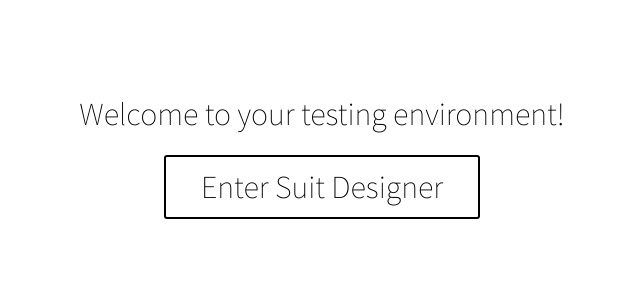
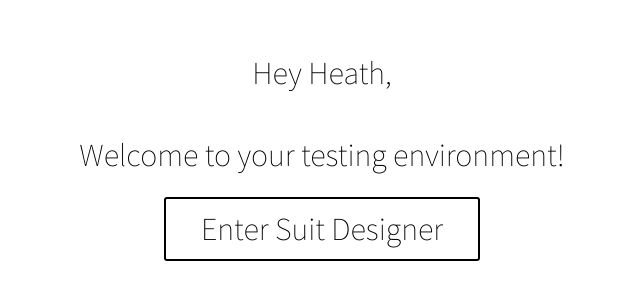
Before and after one commit to marcus1023/suit-builder, a plain HTML site: page index.html in a window 1280 px wide. Shown: the part 262-562 px from the top of the page, without its empty margins (318-958 px from the left). Drawn offline with Linux system fonts and the light colour scheme.

Commit message:
hey heath

```diff
--- a/index.html
+++ b/index.html
@@ -9,6 +9,7 @@
 </head>
 <body>
   <main>
+    <h1>Hey Heath,</h1>
     <h1>Welcome to your testing environment!</h1>
     <a><button onclick="loader()"class="enter">Enter Suit Designer</button><a/>
     <section class="faux-load" id="faux-load">
```
